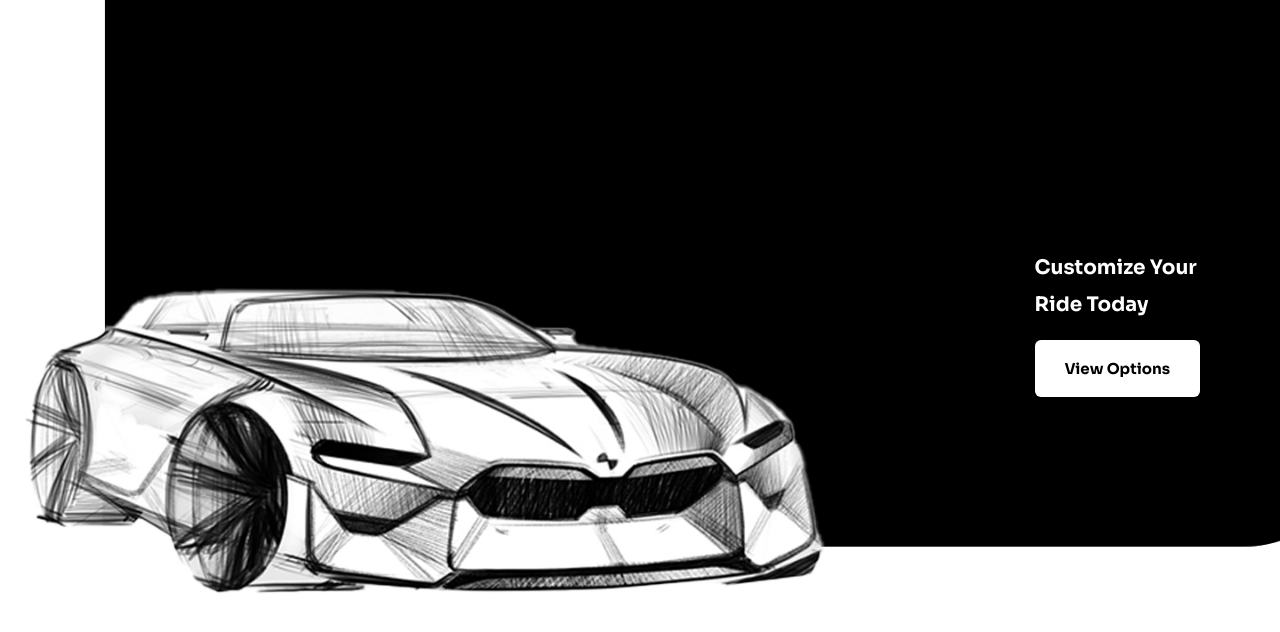
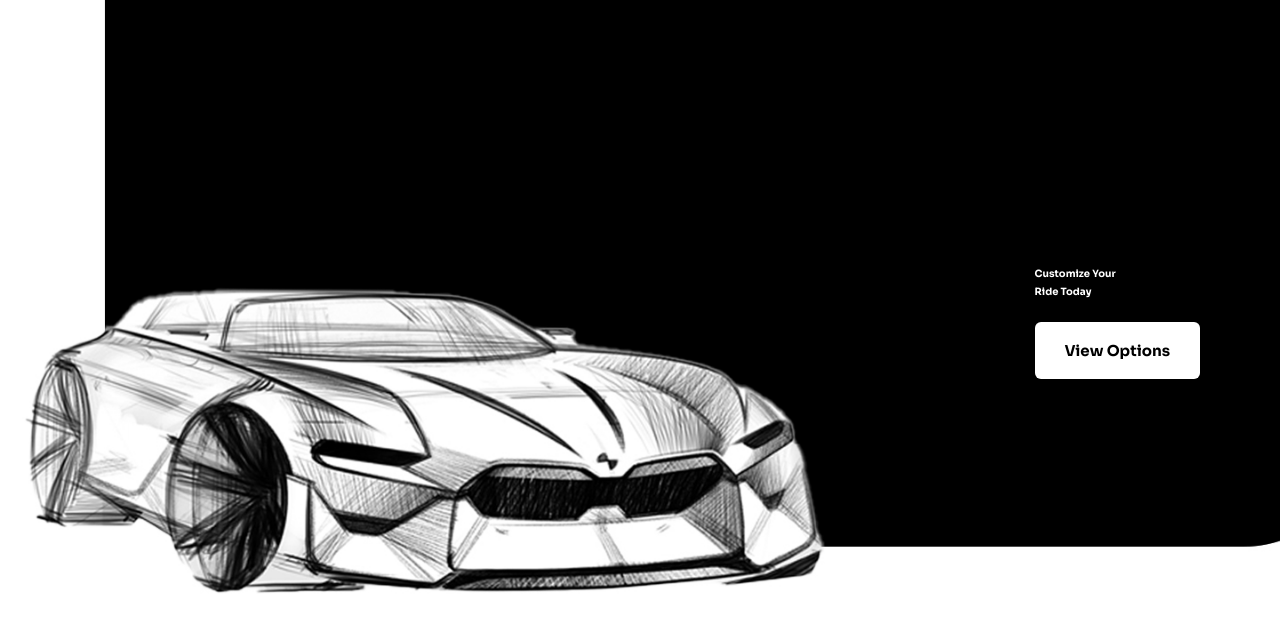
Before and after one commit to katemiraglia/motion-new, a plain HTML site: page deploy/index.html in a window 1280 px wide. Drawn offline with Linux system fonts and the light colour scheme.

Commit message:
timeline

```diff
--- a/dev/scss/base/_typography.scss
+++ b/dev/scss/base/_typography.scss
@@ -18,3 +18,9 @@
     }
 
 }
+
+h1 {
+    @include sm {
+        font-size: rem-calc(10);
+    }
+}
--- a/dev/scss/sections/_hero.scss
+++ b/dev/scss/sections/_hero.scss
@@ -12,12 +12,15 @@
   font-size: rem-calc(18);
   height: 100%;
 
+
+
+
+}
+
+h1 {
   @include sm {
     font-size: rem-calc(10);
   }
-
-
-
 }
 
 #view {
```
Also changed, not shown: deploy/css/styles.css.
